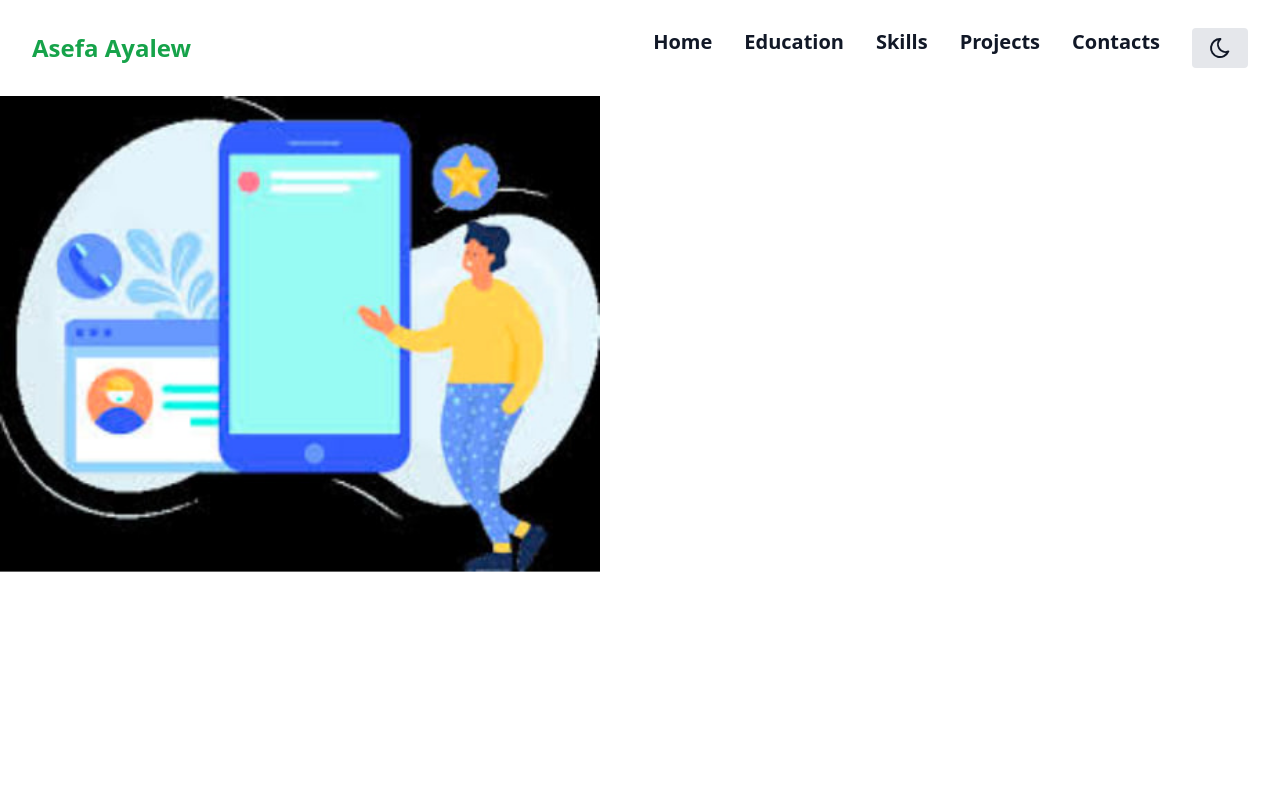
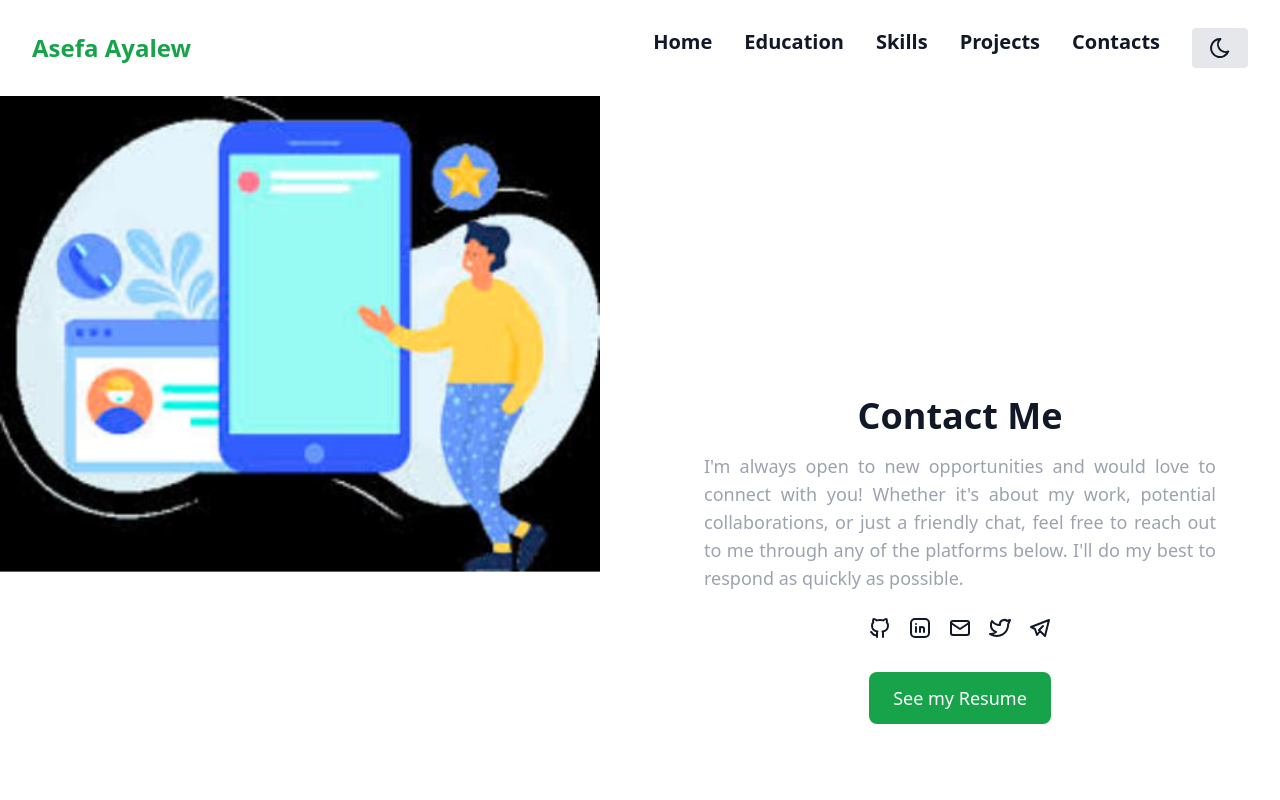
Before and after one commit to Asefa-Ayalew/my-portifolio, a Next.js app: page /contacts in a window 1280 px wide. Shown: the top 800 px of the page. Built offline with nearby package versions, Linux system fonts and the light colour scheme.

Commit message:
minor change

```diff
--- a/app/(pages)/contacts/page.tsx
+++ b/app/(pages)/contacts/page.tsx
@@ -12,7 +12,7 @@ import {
 
 const ContactMe = () => {
   return (
-    <>
+    <div className="md:flex justify-between">
       <div className="md:w-1/2">
         <motion.img
           src="./images/contact.jpg"
@@ -110,7 +110,7 @@ const ContactMe = () => {
           </Button>
         </section>
       </motion.div>
-    </>
+    </div>
   );
 };
 
```
